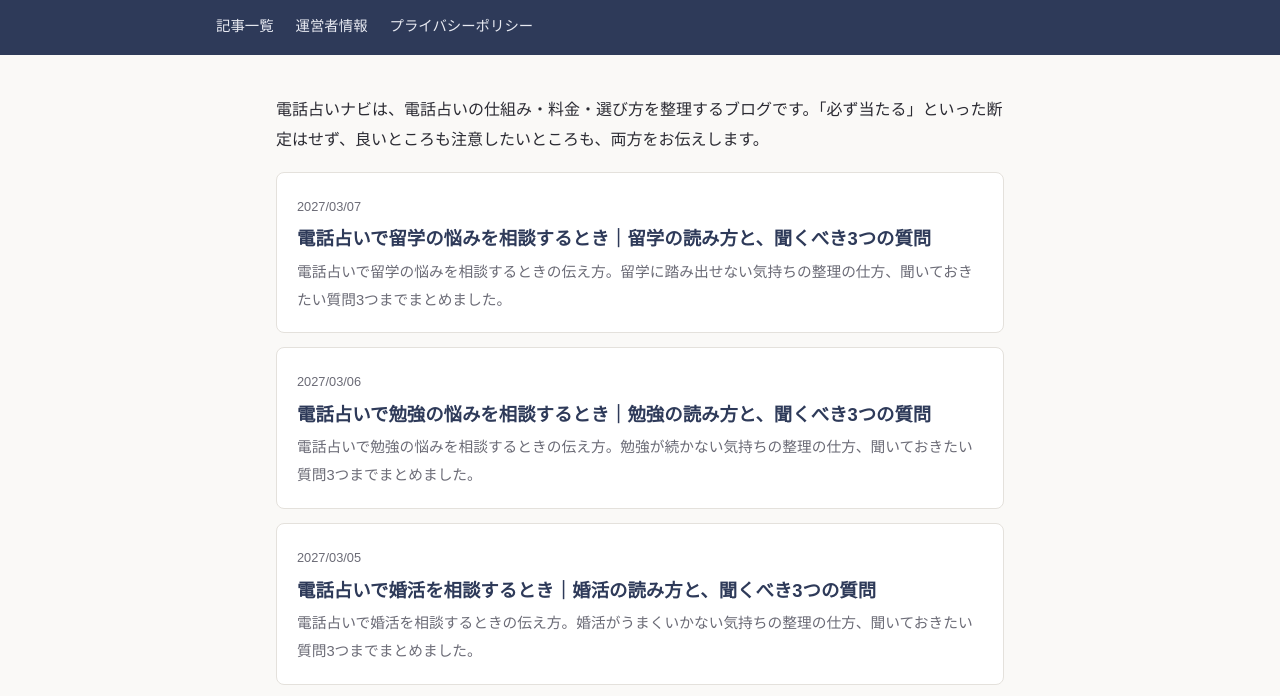
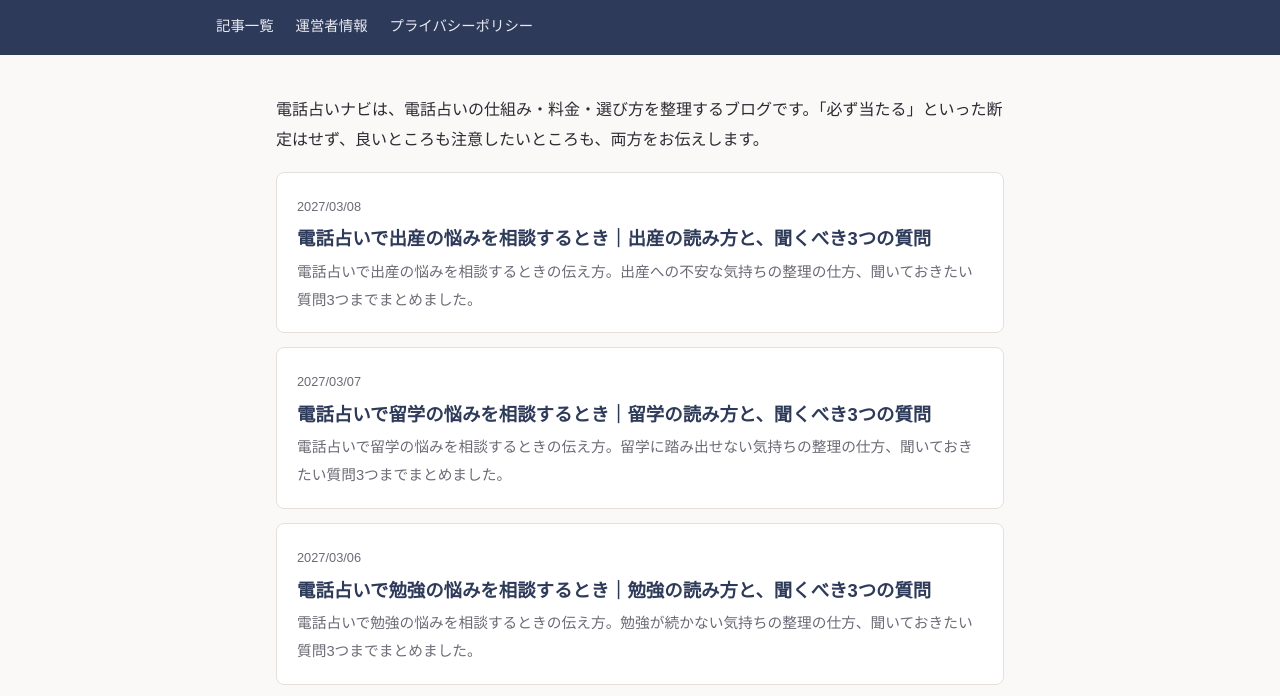
Before and after one commit to yuito1993/denwa-blog, a plain HTML site: page index.html in a window 1280 px wide. Shown: the part 98-794 px from the top of the page. Drawn offline with Linux system fonts and the light colour scheme.

Commit message:
一覧を全114記事に更新

```diff
--- a/index.html
+++ b/index.html
@@ -22,6 +22,11 @@
 <main class="container">
   <p>電話占いナビは、電話占いの仕組み・料金・選び方を整理するブログです。「必ず当たる」といった断定はせず、良いところも注意したいところも、両方をお伝えします。</p>
   <ul class="article-list">
+    <li>
+      <span class="date">2027/03/08</span>
+      <h2><a href="articles/shussan-sodan.html">電話占いで出産の悩みを相談するとき｜出産の読み方と、聞くべき3つの質問</a></h2>
+      <p>電話占いで出産の悩みを相談するときの伝え方。出産への不安な気持ちの整理の仕方、聞いておきたい質問3つまでまとめました。</p>
+    </li>
     <li>
       <span class="date">2027/03/07</span>
       <h2><a href="articles/ryugaku-sodan.html">電話占いで留学の悩みを相談するとき｜留学の読み方と、聞くべき3つの質問</a></h2>
```
